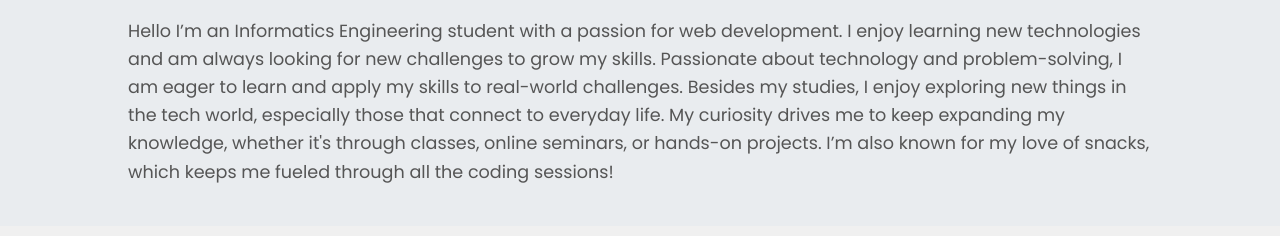
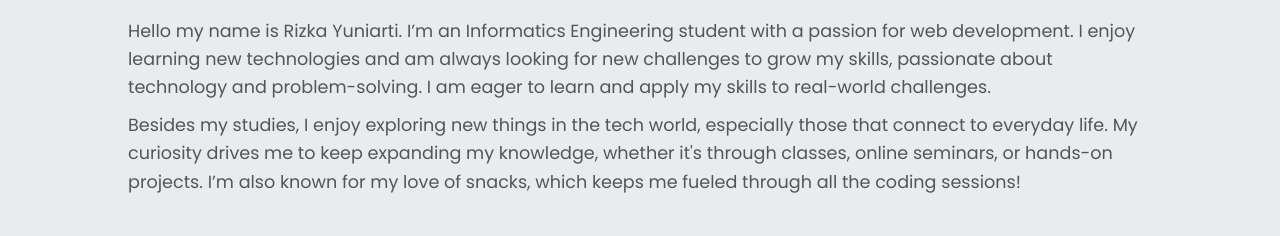
Before and after one commit to Rizka0813/cv, a plain HTML site: page index.html in a window 1280 px wide. Shown: the part 564-800 px from the top of the page. Drawn offline with Linux system fonts and the light colour scheme.

Commit message:
Update index.html

```diff
--- a/index.html
+++ b/index.html
@@ -34,14 +34,21 @@
         </div>
     </header>
 
-    <section id="about" class="section">
+     <section id="about" class="section">
         <div class="container">
             <img src="foto/me.jpeg" alt="Your Photo" class="profile-photo">
             <h2>About Me</h2>
-            <p>Hello I’m an Informatics Engineering student with a passion for web development. I enjoy learning new technologies and am always looking for new challenges to grow my skills.
-                Passionate about technology and problem-solving, I am eager to learn and apply my skills to real-world challenges. Besides my studies, I enjoy exploring new things in the tech world,
-                especially those that connect to everyday life. My curiosity drives me to keep expanding my knowledge, whether it's through classes, online seminars, or hands-on projects. I’m also known
-                for my love of snacks, which keeps me fueled through all the coding sessions!</p>
+            <ul>
+            <li><p>Hello my name is Rizka Yuniarti. I’m an Informatics Engineering student with a passion for web development.
+                I enjoy learning new technologies and am always looking for new challenges to grow my skills,
+                passionate about technology and problem-solving.
+                I am eager to learn and apply my skills to real-world challenges.
+                </p></li>
+            <li><p>Besides my studies, I enjoy exploring new things in the tech world,
+                especially those that connect to everyday life. My curiosity drives me to keep expanding my knowledge,
+                whether it's through classes, online seminars, or hands-on projects. I’m also known for my love of snacks,
+                which keeps me fueled through all the coding sessions!</p></li>
+            </ul>
         </div>
     </section>
 
```
